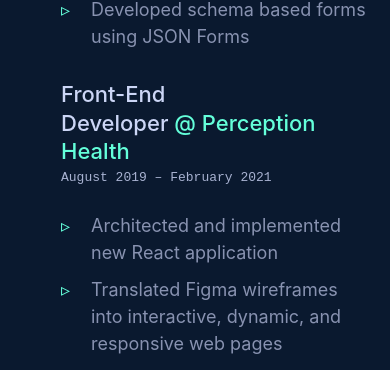
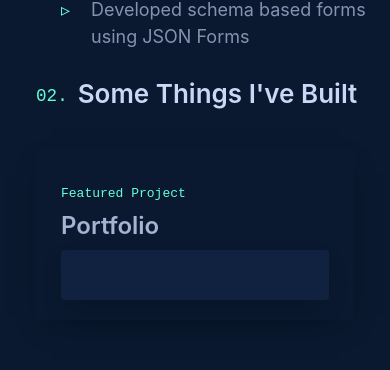
Before and after one commit to ExcitedDeveloper/portfolio, a React (Create React App) app: page / in a window 390 px wide. Shown: the part 1088-1458 px from the top of the page. Built offline with nearby package versions, Linux system fonts and the light colour scheme.

Commit message:
Started on projects section

```diff
--- a/src/components/Jobs/Jobs.css
+++ b/src/components/Jobs/Jobs.css
@@ -1,3 +1,7 @@
+:root {
+  --selected-tab: 0;
+}
+
 .jobs-section {
   max-width: 43.75rem;
 }
@@ -43,8 +47,27 @@
   height: var(--tab-height);
   border-radius: var(--border-radius);
   background: var(--green);
+  transition: transform 0.25s cubic-bezier(0.645, 0.045, 0.355, 1) 0.1s;
+}
+
+.jobs-tab-0 {
   transform: translateY(calc(0 * var(--tab-height)));
-  transition: transform 0.25s cubic-bezier(0.645, 0.045, 0.355, 1) 0.1s;
+}
+
+.jobs-tab-1 {
+  transform: translateY(calc(1 * var(--tab-height)));
+}
+
+.jobs-tab-2 {
+  transform: translateY(calc(2 * var(--tab-height)));
+}
+
+.jobs-tab-3 {
+  transform: translateY(calc(3 * var(--tab-height)));
+}
+
+.jobs-tab-4 {
+  transform: translateY(calc(4 * var(--tab-height)));
 }
 
 .jobs-tab-panels {
--- a/src/components/Jobs/Jobs.tsx
+++ b/src/components/Jobs/Jobs.tsx
@@ -2,23 +2,64 @@
 import './Jobs.css'
 
 const handleJobTabClick = (e: Event): void => {
-  //
+  const buttonElement = e.target as HTMLButtonElement
+  let id
+  if (buttonElement?.id) {
+    id = buttonElement.id
+  } else if (buttonElement?.parentElement?.id) {
+    id = buttonElement.parentElement.id
+  }
+
+  if (!id) {
+    console.error('Jobs handleJobTabClick: id is null')
+    return
+  }
+
+  const parts = id.split('-')
+
+  if (!parts || parts.length < 2) {
+    console.error('Jobs handleJobTabClick: id is not formatted correctly')
+    return
+  }
+
+  const tabNum = parts[1]
+
+  document
+    .querySelectorAll<HTMLElement>('[role="tabpanel"]')
+    .forEach((element) => {
+      if (element.id === `panel-${tabNum}`) {
+        element.style.display = 'block'
+      } else {
+        element.style.display = 'none'
+      }
+    })
+
+  const tabs = document.querySelectorAll('[role="tab"]')
+
+  const numOfTabs = Array.from(tabs).length
+
+  const selectedTab = document.getElementsByClassName('jobs-selected-tab')[0]
+
+  if (selectedTab) {
+    for (let i = 0; i < numOfTabs; i++) {
+      selectedTab.classList.remove(`jobs-tab-${i}`)
+    }
+
+    selectedTab.classList.add(`jobs-tab-${tabNum}`)
+  }
 }
 
 const Jobs = (): ReactElement => {
+  console.log('render Jobs')
   useEffect(() => {
-    ;[...document.getElementsByClassName('button[role=tab]')].forEach(
-      (element) => {
-        element.addEventListener('click', handleJobTabClick, true)
-      }
-    )
+    ;[...document.querySelectorAll('[role="tab"]')].forEach((element) => {
+      element.addEventListener('click', handleJobTabClick, true)
+    })
 
     return () => {
-      ;[...document.getElementsByClassName('button[role=tab]')].forEach(
-        (element) => {
-          element.removeEventListener('click', handleJobTabClick, true)
-        }
-      )
+      ;[...document.querySelectorAll('[role="tab"]')].forEach((element) => {
+        element.removeEventListener('click', handleJobTabClick, true)
+      })
     }
   }, [])
 
@@ -87,6 +128,7 @@
             aria-labelledby="tab-0"
             aria-hidden="false"
             className="jobs-tab-panel"
+            style={{ display: 'block' }}
           >
             <h3>
               <span>Front-End Developer</span>
@@ -110,6 +152,7 @@
             aria-labelledby="tab-1"
             aria-hidden="true"
             className="jobs-tab-panel"
+            style={{ display: 'none' }}
           >
             <h3>
               <span>Front-End Developer</span>
@@ -150,6 +193,7 @@
             aria-labelledby="tab-2"
             aria-hidden="true"
             className="jobs-tab-panel"
+            style={{ display: 'none' }}
           >
             <h3>
               <span>Full Stack Developer</span>
@@ -181,6 +225,7 @@
             aria-labelledby="tab-3"
             aria-hidden="true"
             className="jobs-tab-panel"
+            style={{ display: 'none' }}
           >
             <h3>
               <span>Full Stack Developer</span>
@@ -213,6 +258,7 @@
             aria-labelledby="tab-4"
             aria-hidden="true"
             className="jobs-tab-panel"
+            style={{ display: 'none' }}
           >
             <h3>
               <span>Senior Web Developer </span>
--- a/src/components/Main/Main.tsx
+++ b/src/components/Main/Main.tsx
@@ -3,6 +3,7 @@
 import About from '../About'
 import Jobs from '../Jobs'
 import './Main.css'
+import Projects from '../Projects'
 
 const Main = (): ReactElement => {
   return (
@@ -11,6 +12,7 @@
         <Bio />
         <About />
         <Jobs />
+        <Projects />
       </main>
     </div>
   )
--- /dev/null
+++ b/src/components/Projects/Projects.css
@@ -0,0 +1,116 @@
+.projects-list {
+  list-style-type: none;
+  padding: 0;
+  margin: 0;
+}
+
+.project-portfolio {
+  /* visibility: visible;
+  opacity: 1;
+  transform: matrix3d(1, 0, 0, 0, 0, 1, 0, 0, 0, 0, 1, 0, 0, 0, 0, 1);
+  transition: opacity 0.5s cubic-bezier(0.645, 0.045, 0.355, 1) 0s,
+    transform 0.5s cubic-bezier(0.645, 0.045, 0.355, 1) 0s; */
+
+  position: relative;
+  display: grid;
+  gap: 0.625rem;
+  grid-template-columns: repeat(12, 1fr);
+  align-items: center;
+}
+
+.project-portfolio:not(:last-of-type) {
+  margin-bottom: 6.25rem;
+}
+
+.project-portfolio .project-content {
+  position: relative;
+  grid-area: 1 / 1 / -1 / 7;
+}
+
+.project-portfolio:nth-of-type(2n + 1) .project-content {
+  grid-column: 7 / -1;
+  text-align: right;
+}
+
+.project-portfolio .project-overline {
+  margin: 0.625rem 0;
+  color: var(--green);
+  font-family: var(--font-mono);
+  font-size: var(--fz-xs);
+  font-weight: 400;
+}
+
+.project-portfolio .project-title {
+  color: var(--light-slate);
+  font-size: clamp(1.5rem, 5vw, 1.75rem);
+}
+
+.projects-list a {
+  position: relative;
+  z-index: 1;
+}
+
+.projects-list .project-description {
+  box-shadow: 0 0.625rem 1.875rem -0.938rem var(--navy-shadow);
+  transition: var(--transition);
+  position: relative;
+  z-index: 2;
+  padding: 1.563rem;
+  border-radius: var(--border-radius);
+  background-color: var(--light-navy);
+  color: var(--light-slate);
+  font-size: var(--fz-lg);
+}
+
+@media (min-width: 48rem) {
+  .project-portfolio .project-title {
+    margin: 0 0 1.25rem;
+  }
+}
+
+@media (max-width: 67.5rem) {
+  .project-portfolio .project-content {
+    grid-column: 1 / 9;
+  }
+
+  .project-portfolio:nth-of-type(2n + 1) .project-content {
+    grid-column: 5 / -1;
+  }
+}
+
+@media (max-width: 48rem) {
+  .project-portfolio {
+    box-shadow: 0 0.625rem 1.875rem -0.938rem var(--navy-shadow);
+    transition: var(--transition);
+  }
+
+  .project-portfolio .project-content {
+    display: flex;
+    flex-direction: column;
+    justify-content: center;
+    height: 100%;
+    grid-column: 1 / -1;
+    padding: 2.5rem 2.5rem 1.875rem;
+    z-index: 5;
+  }
+
+  .project-portfolio:not(:last-of-type) {
+    margin-bottom: 4.375rem;
+  }
+
+  .project-portfolio:nth-of-type(2n + 1) .project-content {
+    grid-column: 1 / -1;
+    padding: 2.5rem 2.5rem 1.875rem;
+    text-align: left;
+  }
+}
+
+@media (max-width: 30rem) {
+  .project-portfolio:not(:last-of-type) {
+    margin-bottom: 1.875rem;
+  }
+
+  .project-portfolio:nth-of-type(2n + 1) .project-content {
+    padding: 1.563rem 1.563rem 1.25rem;
+  }
+}
--- /dev/null
+++ b/src/components/Projects/Projects.tsx
@@ -0,0 +1,54 @@
+import React, { ReactElement } from 'react'
+import './Projects.css'
+
+const Projects = (): ReactElement => {
+  console.log('render Projects')
+
+  return (
+    <section id="projects">
+      <h2
+        className="numbered-heading"
+        style={{
+          visibility: 'visible',
+          opacity: '1',
+          transform: 'matrix3d(1, 0, 0, 0, 0, 1, 0, 0, 0, 0, 1, 0, 0, 0, 0, 1)',
+          transition:
+            'opacity 0.5s cubic-bezier(0.645, 0.045, 0.355, 1) 0.2s, transform 0.5s cubic-bezier(0.645, 0.045, 0.355, 1) 0.2s'
+        }}
+      >
+        Some Things I&apos;ve Built
+      </h2>
+      <ul className="projects-list">
+        <li
+          className="project-portfolio"
+          style={{
+            visibility: 'visible',
+            opacity: '1',
+            transform:
+              'matrix3d(1, 0, 0, 0, 0, 1, 0, 0, 0, 0, 1, 0, 0, 0, 0, 1)',
+            transition:
+              'opacity 0.5s cubic-bezier(0.645, 0.045, 0.355, 1) 0s transform 0.5s cubic-bezier(0.645, 0.045, 0.355, 1) 0s'
+          }}
+        >
+          <div className="project-content">
+            <div>
+              <p className="project-overline">Featured Project</p>
+              <h3 className="project-title">
+                <a
+                  href="https://www.stevehunley.dev"
+                  rel="noopener noreferrer"
+                  target="_blank"
+                >
+                  Portfolio
+                </a>
+              </h3>
+              <div className="project-description"></div>
+            </div>
+          </div>
+        </li>
+      </ul>
+    </section>
+  )
+}
+
+export default Projects
--- /dev/null
+++ b/src/components/Projects/index.ts
@@ -0,0 +1 @@
+export { default } from './Projects'
--- a/src/index.css
+++ b/src/index.css
@@ -22,6 +22,7 @@
   --text-line-height: 1.056;
   --nav-scroll-height: 4.375rem;
   --navy-shadow: rgba(2 12 27 / 70%);
+  --light-navy: #112240;
   --lightest-navy: rgb(35 53 84);
   --light-slate: #a8b2d1;
   --lightest-slate: #ccd6f6;
@@ -237,3 +238,15 @@
     width: 12.5rem;
   }
 }
+
+@media (max-width: 48rem) {
+  section {
+    padding: 5rem 0;
+  }
+}
+
+@media (max-width: 30rem) {
+  section {
+    padding: 3.75rem 0;
+  }
+}
```
